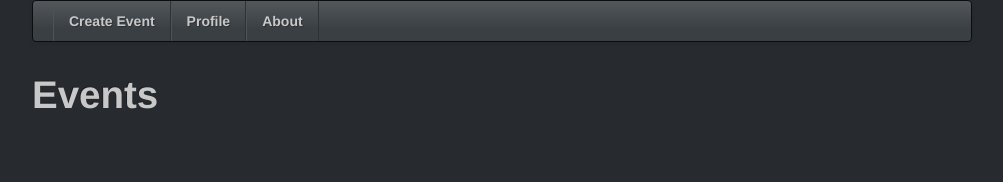
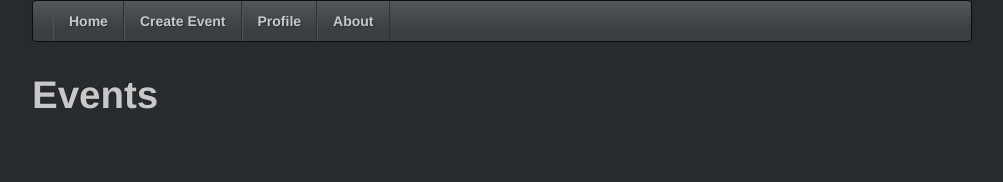
Before and after one commit to OakRaven/AngularJS-Fundamentals, a plain HTML site: page app/index.html in a window 1280 px wide. Shown: the whole page, without its empty margins (138-1141 px from the left). Drawn offline with Linux system fonts and the light colour scheme; no server answers.

Commit message:
Added Home link.

```diff
--- a/app/index.html
+++ b/app/index.html
@@ -11,6 +11,7 @@
       <div class="navbar" ng-controller="MainMenuController">
         <div class="navbar-inner">
           <ul class="nav">
+            <li><a href="#/">Home</a></li>
             <li><a href="" ng-click="createEvent();">Create Event</a></li>
             <li><a href="#/editProfile">Profile</a></li>
             <li><a href="#/about">About</a></li>
```
